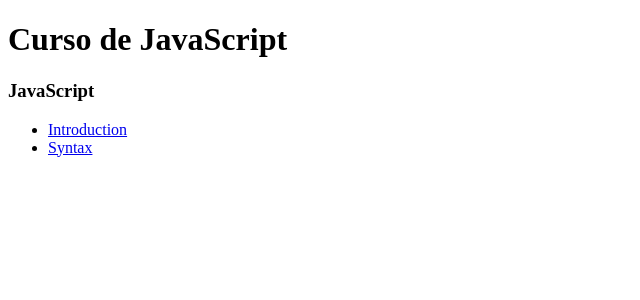
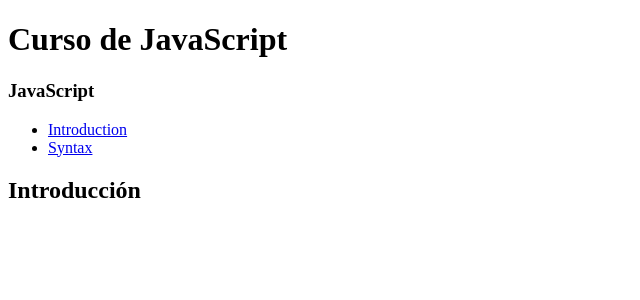
Before and after one commit to cruzortiz99/tsc_react_express_app, a React app: page / in a window 1280 px wide. Shown: the top 300 px of the page, without its empty margins (0-640 px from the left). Built offline with nearby package versions, Linux system fonts and the light colour scheme.

Commit message:
react router tested

```diff
--- /dev/null
+++ b/client/src/components/AppContentCode.tsx
@@ -0,0 +1,12 @@
+import React from 'react'
+export interface AppContentCodeProps {
+  code: string
+}
+const AppContentCode = (props: AppContentCodeProps) => {
+  return (
+    <pre>
+      <code>{props.code}</code>
+    </pre>
+  )
+}
+export default AppContentCode
--- /dev/null
+++ b/client/src/components/AppContentExample.tsx
@@ -0,0 +1,15 @@
+import React, { ReactNode } from 'react'
+
+export interface AppContentExampleProps {
+  children?: ReactNode
+}
+
+const AppContentExample = (props: AppContentExampleProps) => {
+  return (
+    <div>
+      <div>{props.children}</div>
+    </div>
+  )
+}
+
+export default AppContentExample
--- /dev/null
+++ b/client/src/components/AppContentStructure.tsx
@@ -0,0 +1,22 @@
+import React, { ReactNode } from 'react'
+import AppContentExample from './AppContentExample'
+import AppContentTheory from './AppContentTheory'
+import AppContentCode from './AppContentCode'
+export interface AppContentStructureProps {
+  title: string
+  code?: string
+  children?: ReactNode
+}
+const AppContentStructure = (props: AppContentStructureProps) => {
+  let code = props.code ? <AppContentCode code={props.code} /> : undefined
+  return (
+    <div>
+      <div>
+        <AppContentExample>{props.children}</AppContentExample>
+        <AppContentTheory title={props.title} />
+        {code}
+      </div>
+    </div>
+  )
+}
+export default AppContentStructure
--- /dev/null
+++ b/client/src/components/AppContentTheory.tsx
@@ -0,0 +1,18 @@
+import React, { ReactNode } from 'react'
+import AppHeader from './AppHeader'
+
+export interface AppContentTheoryProps {
+  title: string
+  children?: ReactNode
+}
+
+const AppContentTheory = (props: AppContentTheoryProps) => {
+  return (
+    <React.Fragment>
+      <AppHeader text={props.title} level={2} />
+      <p>{props.children}</p>
+    </React.Fragment>
+  )
+}
+
+export default AppContentTheory
--- a/client/src/components/AppMenuClassification.tsx
+++ b/client/src/components/AppMenuClassification.tsx
@@ -12,10 +12,10 @@ const AppMenuClassification = (props: AppMenuClassificationProps) => {
     return <AppMenuItem link={item.link} name={item.name} key={key} />
   })
   return (
-    <div>
+    <React.Fragment>
       <AppHeader text={props.name} level={3} />
       <ul>{items}</ul>
-    </div>
+    </React.Fragment>
   )
 }
 
--- a/client/src/index.tsx
+++ b/client/src/index.tsx
@@ -2,7 +2,8 @@ import React from 'react'
 import ReactDOM from 'react-dom'
 import AppHeader from './components/AppHeader'
 import AppMenu, { AppMenuProps } from './components/AppMenu'
-import { BrowserRouter as Router } from 'react-router-dom'
+import { BrowserRouter as Router, Route } from 'react-router-dom'
+import Introduction from './views/Introduction'
 
 interface AppState {
   menu: AppMenuProps
@@ -37,6 +38,7 @@ class App extends React.Component<{}, AppState> {
         <AppHeader text="Curso de JavaScript" />
         <Router>
           <AppMenu options={this.state.menu.options} />
+          <Route exact path="/(introduction)*" component={Introduction} />
         </Router>
       </div>
     )
--- /dev/null
+++ b/client/src/views/Introduction.tsx
@@ -0,0 +1,22 @@
+import React from 'react'
+import AppContentStructure from '../components/AppContentStructure'
+export interface IntroductionProps {}
+interface IntroductionState {
+  title: string
+}
+class Introduction extends React.Component<
+  IntroductionProps,
+  IntroductionState
+> {
+  constructor(props: IntroductionProps) {
+    super(props)
+    this.state = {
+      title: 'Introducción'
+    }
+  }
+  render() {
+    return <AppContentStructure title={this.state.title} />
+  }
+}
+
+export default Introduction
```
Also changed, not shown: 1 other file (tests, documents, lock files or other folders).
